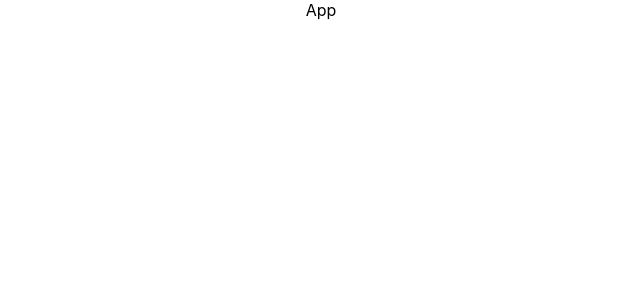
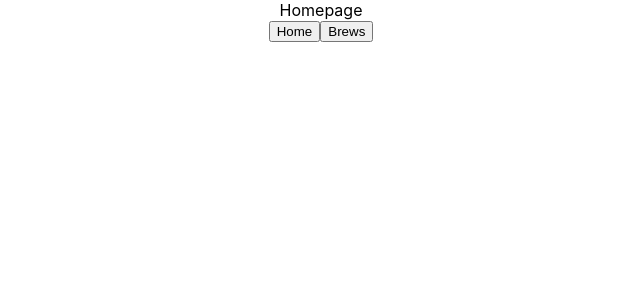
Before and after one commit to stacysamuels10/Pocket-Barista, a React (Create React App) app in the folder pocket-barista/: page / in a window 1280 px wide. Shown: the top 300 px of the page, without its empty margins (319-959 px from the left). Built offline with nearby package versions, Linux system fonts and the light colour scheme.

Commit message:
hooked up router

```diff
--- a/pocket-barista/package.json
+++ b/pocket-barista/package.json
@@ -8,6 +8,7 @@
     "@testing-library/user-event": "^13.5.0",
     "react": "^18.2.0",
     "react-dom": "^18.2.0",
+    "react-router-dom": "^6.3.0",
     "react-scripts": "5.0.1",
     "web-vitals": "^2.1.4"
   },
--- a/pocket-barista/src/App.js
+++ b/pocket-barista/src/App.js
@@ -1,7 +1,19 @@
 import "./App.css";
+import { BrowserRouter, Routes, Route } from "react-router-dom";
+import Homepage from "./components/Homepage";
+import BrewOptions from "./components/addCup/BrewOptions";
 
 function App() {
-  return <div className="App">App</div>;
+  return (
+    <div className="App">
+      <BrowserRouter>
+        <Routes>
+          <Route path="/" element={<Homepage />}></Route>
+          <Route path="/brewoptions" element={<BrewOptions />}></Route>
+        </Routes>
+      </BrowserRouter>
+    </div>
+  );
 }
 
 export default App;
--- a/pocket-barista/src/components/Homepage.js
+++ b/pocket-barista/src/components/Homepage.js
@@ -0,0 +1,15 @@
+import React from "react";
+import NavBar from "./NavBar";
+
+const Homepage = () => {
+  return (
+    <div>
+      Homepage
+      <React.Fragment>
+        <NavBar />
+      </React.Fragment>
+    </div>
+  );
+};
+
+export default Homepage;
--- a/pocket-barista/src/components/NavBar.js
+++ b/pocket-barista/src/components/NavBar.js
@@ -0,0 +1,14 @@
+import React from "react";
+import { useNavigate } from "react-router-dom";
+
+const NavBar = () => {
+  const navigate = useNavigate();
+  return (
+    <div>
+      <button onClick={() => navigate("/")}>Home</button>
+      <button onClick={() => navigate("/brewoptions")}>Brews</button>
+    </div>
+  );
+};
+
+export default NavBar;
--- a/pocket-barista/src/components/UpperNav.js
+++ b/pocket-barista/src/components/UpperNav.js
@@ -0,0 +1,2 @@
+//this is going to be for the upper navigation
+//this is not part of mvp
--- /dev/null
+++ b/pocket-barista/src/components/addCup/BrewOptions.js
@@ -0,0 +1,7 @@
+import React from "react";
+
+const BrewOptions = () => {
+  return <div>BrewOptions</div>;
+};
+
+export default BrewOptions;
--- a/pocket-barista/src/index.js
+++ b/pocket-barista/src/index.js
@@ -2,6 +2,8 @@ import React from "react";
 import ReactDOM from "react-dom/client";
 import "./index.css";
 import App from "./App";
+
+import Homepage from "./components/Homepage";
 
 const root = ReactDOM.createRoot(document.getElementById("root"));
 root.render(
```
Also changed, not shown: 1 other file (tests, documents, lock files or other folders).
